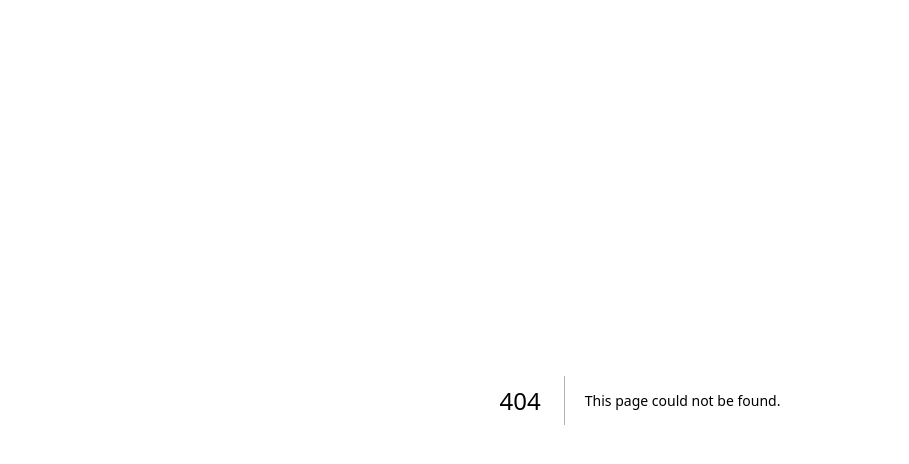
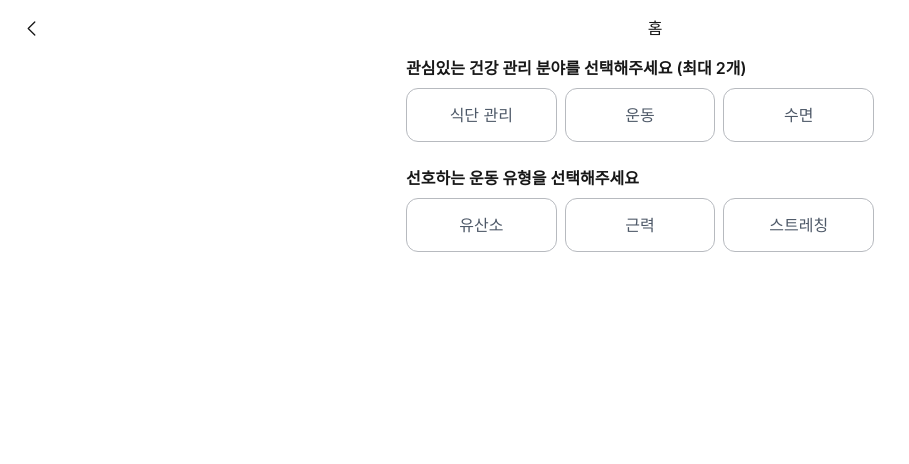
Before and after one commit to chosooyeon/admin-comp, a Next.js app: page /test in a window 1280 px wide. Before the commit this address had no page. Shown: the top 464 px of the page, without its empty margins (0-909 px from the left). Built offline with nearby package versions, Linux system fonts and the light colour scheme; a web font is replaced by a local one.

Commit message:
1. 로딩페이지 2. inner input 3. multi select button group, single select button group 4. todo timepicker...

```diff
--- a/src/app/page.tsx
+++ b/src/app/page.tsx
@@ -22,6 +22,8 @@ import Popover from "@/components/popup/Popover";
 import Toggle from "@/components/toggle/Toggle";
 import BottomModal from "@/components/modal/BottomModal";
 import DualLineChart from '@/components/chart/DualLineChart';
+import InnerInput from '@/components/input/InnerInput'
+import LoadingSpinner from '@/components/loading/LoadingSpinner';
 
 export default function HomePage() {
   const [isChecked, setIsChecked] = useState<boolean>(false);
@@ -52,14 +54,14 @@ export default function HomePage() {
   };
 
   const [selectedValue, setSelectedValue] = useState<string>('');
-  const [isPopupOpen, setIsPopupOpen] = useState<boolean>(true);
+  const [isPopupOpen, setIsPopupOpen] = useState<boolean>(false);
   const [isToggleChecked, setIsToggleChecked] = useState<boolean>(false);
-  const [isOpen, setIsOpen] = useState<boolean>(true);
-
+  const [isOpen, setIsOpen] = useState<boolean>(false);
+  const [isLoading, setIsLoading] = useState(false);
   return (
     <Layout title="홈" hasBackButton>
       <div className="max-w-[500px] mx-auto px-4 space-y-6">
-
+      <LoadingSpinner isLoading={isLoading} />
       <DualLineChart />
       <Checkbox
         label="이용약관에 동의합니다"
@@ -73,6 +75,16 @@ export default function HomePage() {
           onChange={setSelectedDate}
         />
       )}
+
+      <InnerInput
+        label="이메일"
+        type="email"
+        value={email}
+        onChange={setEmail}
+        placeholder="이메일을 입력하세요"
+        required
+        error={emailError}
+      />
 
       <Input
         label="이메일"
--- /dev/null
+++ b/src/app/test/page.tsx
@@ -0,0 +1,70 @@
+'use client'
+import { useState } from "react";
+import Layout from "@/components/Layout";
+import { MultiButtonGroup } from '@/components/button/MultiButtonGroup'
+import { SingleButtonGroup } from "@/components/button/SingleButtonGroup";
+
+export default function HomePage() {
+  const [selectedHealthPreferences, setSelectedHealthPreferences] = useState<string[]>([]);
+  const [selectedExerciseType, setSelectedExerciseType] = useState<string>('');
+
+  // 옵션 데이터
+  const healthOptions = [
+    { id: 'diet', label: '식단 관리' },
+    { id: 'exercise', label: '운동' },
+    { id: 'sleep', label: '수면' },
+  ];
+
+  const exerciseOptions = [
+    { id: 'cardio', label: '유산소' },
+    { id: 'weight', label: '근력' },
+    { id: 'stretch', label: '스트레칭' },
+  ];
+
+  return (
+    <Layout title="홈" hasBackButton>
+      <div className="max-w-[500px] mx-auto px-4 space-y-6">
+        {/* 다중 선택 버튼 그룹 */}
+        <div className="space-y-2">
+          <h3 className="font-semibold">관심있는 건강 관리 분야를 선택해주세요 (최대 2개)</h3>
+          <MultiButtonGroup
+            options={healthOptions}
+            maxSelect={2}
+            onChange={(selected) => {
+              setSelectedHealthPreferences(selected);
+              console.log('Selected health preferences:', selected);
+            }}
+          />
+        </div>
+
+        {/* 단일 선택 버튼 그룹 */}
+        <div className="space-y-2">
+          <h3 className="font-semibold">선호하는 운동 유형을 선택해주세요</h3>
+          <SingleButtonGroup
+            options={exerciseOptions}
+            onChange={(selected) => {
+              setSelectedExerciseType(selected);
+              console.log('Selected exercise type:', selected);
+            }}
+          />
+        </div>
+
+        {/* 선택된 값들을 보여주는 영역 */}
+        {selectedHealthPreferences.length > 0 && (
+          <div className="text-sm text-gray-600">
+            선택된 건강 관리 분야: {selectedHealthPreferences.map(id =>
+              healthOptions.find(opt => opt.id === id)?.label
+            ).join(', ')}
+          </div>
+        )}
+
+        {selectedExerciseType && (
+          <div className="text-sm text-gray-600">
+            선택된 운동 유형: {exerciseOptions.find(opt => opt.id === selectedExerciseType)?.label}
+          </div>
+        )}
+
+      </div>
+    </Layout>
+  );
+}
--- a/src/components/button/Button.tsx
+++ b/src/components/button/Button.tsx
@@ -1,18 +1,44 @@
 import { ButtonHTMLAttributes } from 'react';
+
+type ButtonVariant = 'filled' | 'outlined';
 
 interface ButtonProps extends ButtonHTMLAttributes<HTMLButtonElement> {
   children: React.ReactNode;
   className?: string;
+  variant?: ButtonVariant;
 }
 
-const Button = ({ children, className = '', ...props }: ButtonProps) => {
+const Button = ({ children, className = '', variant = 'outlined', ...props }: ButtonProps) => {
+  const getVariantStyles = (variant: ButtonVariant) => {
+    switch (variant) {
+      case 'filled':
+        return `
+          bg-[#4E5968]
+          text-white
+          border-[#4E5968]
+          hover:bg-[#333B47]
+          active:bg-[#333B47]
+        `;
+      case 'outlined':
+      default:
+        return `
+          bg-white
+          text-[#4E5968]
+          border-[#B7BABF]
+          hover:border-[#4E5968]
+          active:bg-[#F2F4F6]
+        `;
+    }
+  };
+
   return (
     <button
       className={`
         flex w-full justify-center items-center
         px-5 py-3.5 gap-2.5
-        rounded-xl border border-[#B7BABF]
-        bg-white
+        rounded-xl border
+        transition-colors duration-200
+        ${getVariantStyles(variant)}
         ${className}
       `}
       {...props}
--- /dev/null
+++ b/src/components/button/MultiButtonGroup.tsx
@@ -0,0 +1,48 @@
+'use client'
+import { useState, useEffect } from "react";
+import Button from "./Button";
+
+interface ButtonGroupProps {
+    options: { id: string; label: string }[];
+    maxSelect?: number; // 최대 선택 가능한 개수
+    onChange: (selectedValues: string[]) => void;
+  }
+
+  export const MultiButtonGroup = ({
+    options,
+    maxSelect = 2,
+    onChange
+  }:ButtonGroupProps) => {
+    const [selectedButtons, setSelectedButtons] = useState<string[]>([]);
+
+    const handleButtonClick = (id: string) => {
+      setSelectedButtons(prev => {
+        if (prev.includes(id)) {
+          // 이미 선택된 버튼을 클릭하면 제거
+          return prev.filter(buttonId => buttonId !== id);
+        } else if (prev.length < maxSelect) {
+          // 최대 선택 개수보다 적으면 추가
+          return [...prev, id];
+        }
+        return prev;
+      });
+    };
+
+    useEffect(() => {
+      onChange(selectedButtons);
+    }, [selectedButtons, onChange]);
+
+    return (
+      <div className="flex gap-2">
+        {options.map(option => (
+          <Button
+            key={option.id}
+            onClick={() => handleButtonClick(option.id)}
+            variant={selectedButtons.includes(option.id) ? "filled" : "outlined"}
+          >
+            {option.label}
+          </Button>
+        ))}
+      </div>
+    );
+  };
--- /dev/null
+++ b/src/components/button/SingleButtonGroup.tsx
@@ -0,0 +1,39 @@
+'use client'
+import { useState, useEffect } from "react";
+import Button from "./Button";
+
+interface SingleButtonGroupProps {
+    options: { id: string; label: string }[];
+    onChange: (selectedValue: string) => void;
+  }
+
+  export const SingleButtonGroup = ({
+    options,
+    onChange
+  }:SingleButtonGroupProps) => {
+    const [selectedButton, setSelectedButton] = useState<string | null>(null);
+
+    const handleButtonClick = (id: string) => {
+      setSelectedButton(id);
+    };
+
+    useEffect(() => {
+      if (selectedButton) {
+        onChange(selectedButton);
+      }
+    }, [selectedButton, onChange]);
+
+    return (
+      <div className="flex gap-2">
+        {options.map(option => (
+          <Button
+            key={option.id}
+            onClick={() => handleButtonClick(option.id)}
+            variant={selectedButton === option.id ? "filled" : "outlined"}
+          >
+            {option.label}
+          </Button>
+        ))}
+      </div>
+    );
+  };
--- /dev/null
+++ b/src/components/input/InnerInput.tsx
@@ -0,0 +1,58 @@
+import React from 'react';
+
+interface InputProps {
+  label?: string;
+  type?: 'text' | 'password' | 'email' | 'number';
+  value: string;
+  onChange: (value: string) => void;
+  placeholder?: string;
+  error?: string;
+  disabled?: boolean;
+  required?: boolean;
+}
+
+const Input = ({
+  label,
+  type = 'text',
+  value,
+  onChange,
+  placeholder,
+  error,
+  disabled = false,
+  required = false
+}:InputProps) => {
+  return (
+    <div className="space-y-1">
+      <div className="relative">
+        {label && (
+          <span className="absolute left-3 top-2 text-xs text-gray-500">
+            {label}
+            {required && <span className="text-red-500 ml-1">*</span>}
+          </span>
+        )}
+        <input
+          type={type}
+          value={value}
+          onChange={(e) => onChange(e.target.value)}
+          placeholder={placeholder}
+          disabled={disabled}
+          required={required}
+          className={`
+            w-full px-3 pt-6 pb-2 border rounded-md shadow-sm
+            focus:outline-none focus:ring-1
+            ${error
+              ? 'border-red-500 focus:border-red-500 focus:ring-red-500'
+              : 'border-gray-300 focus:border-blue-500 focus:ring-blue-500'
+            }
+            ${disabled ? 'bg-gray-100 text-gray-500' : 'bg-white'}
+          `}
+        />
+      </div>
+      {error && (
+        <p className="text-sm text-red-600 mt-1">{error}</p>
+      )}
+    </div>
+  );
+};
+
+export default Input;
--- /dev/null
+++ b/src/components/loading/LoadingSpinner.tsx
@@ -0,0 +1,18 @@
+interface LoadingSpinnerProps {
+    isLoading: boolean;
+  }
+
+  const LoadingSpinner = ({ isLoading }: LoadingSpinnerProps) => {
+    if (!isLoading) return null;
+
+    return (
+      <div className="fixed inset-0 bg-black/50 flex items-center justify-center z-50">
+        <div className="flex flex-col items-center gap-4">
+          <div className="w-12 h-12 border-4 border-gray-200 border-t-blue-500 rounded-full animate-spin" />
+          <p className="text-white text-lg">Loading...</p>
+        </div>
+      </div>
+    );
+  };
+
+  export default LoadingSpinner;
```
